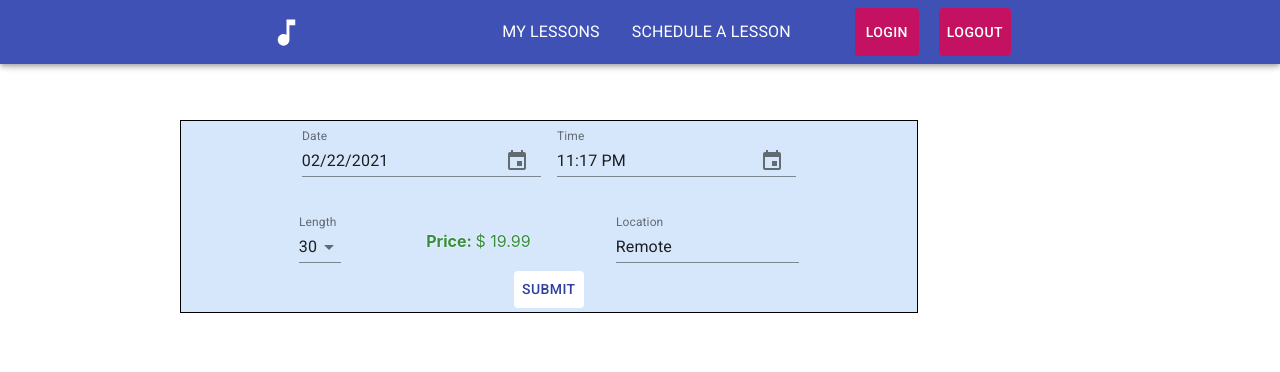
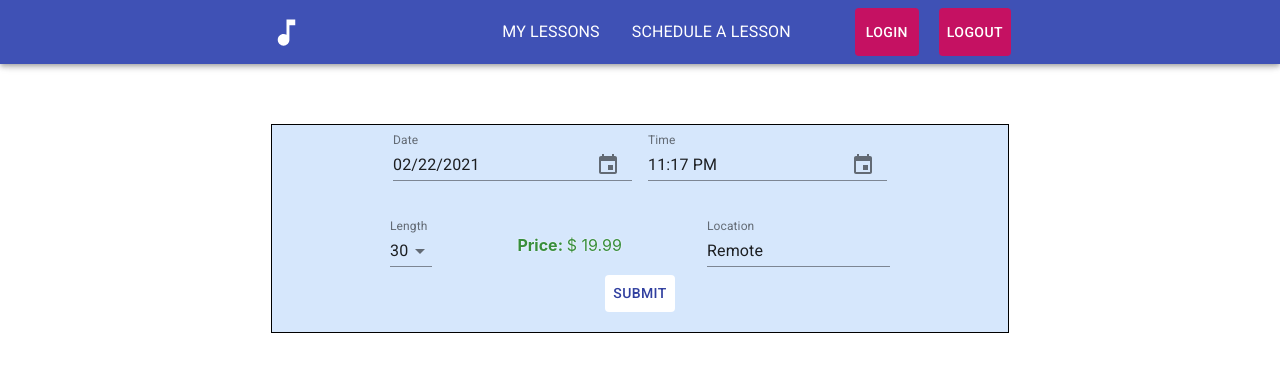
Before and after one commit to CobyPear/music-lesson-scheduler, a React (Create React App) app in the folder client/: page /schedulelesson in a window 1280 px wide. Shown: the top 372 px of the page. Built offline with nearby package versions, Linux system fonts and the light colour scheme; sample sign-in values are in the browser's storage.

Commit message:
updated ScheduleLesson form style

```diff
--- a/client/src/App.jsx
+++ b/client/src/App.jsx
@@ -8,11 +8,11 @@ import Home from './screens/Home'
 import { ScheduleLesson } from './screens/ScheduleLesson'
 
 
-function App() {
+function App(props) {
   return (
     <>
     <Router>
-      <Header />
+      <Header history={props.history} />
       <Route path='/' exact component={Welcome} />
       <Route path='/login' component={Login} />
       <Route path='/signup' component={SignUp} />
--- a/client/src/screens/Home.jsx
+++ b/client/src/screens/Home.jsx
@@ -112,7 +112,7 @@ const Home = ({ history }) => {
     return (
         <div className={classes.root}>
             <div className='row'>
-                <h1>Welcome {userInfo && userInfo.name}</h1>
+                <h1>Welcome, {userInfo && userInfo.name}!</h1>
             </div>
             {flatLessons?.length > 0 ?
                 (
--- a/client/src/screens/ScheduleLesson.jsx
+++ b/client/src/screens/ScheduleLesson.jsx
@@ -6,6 +6,7 @@ import Button from '@material-ui/core/Button'
 import Grid from '@material-ui/core/Grid'
 import CircularProgress from '@material-ui/core/CircularProgress'
 import { Select, FormControl, MenuItem, TextField, InputLabel, Container } from '@material-ui/core'
+
 
 import 'date-fns'
 import DateFnsUtils from '@date-io/date-fns'
@@ -20,14 +21,15 @@ import {
 const useStyles = makeStyles(theme => ({
     root: {
         flexGrow: 1,
-        // flexDirection: 'row',
-        position: 'relative',
-        top: 100,
+        display: 'flex',
         border: 'solid black 1px',
-        backgroundColor: 'rgba(120, 175, 245, 0.3)'
+        backgroundColor: 'rgba(120, 175, 245, 0.3)',
+        marginTop: 100,
+        justifyContent: 'center'
     },
     form: {
         flexGrow: 1,
+        justifySelf: 'center',
         display: 'flex',
         width: '80%', // Fix IE 11 issue.
         marginTop: theme.spacing(3),
@@ -45,6 +47,12 @@ const useStyles = makeStyles(theme => ({
         justifyContent: 'space-between',
         width: '500px'
     },
+    flexMobile: {
+        display: 'flex',
+        flexDirection: 'column',
+        marginBottom: '2rem',
+        width: '85%'
+    },
     topRow: {
         marginBottom: '30px'
     },
@@ -55,8 +63,8 @@ const useStyles = makeStyles(theme => ({
     submitBtn: {
         color: theme.palette.primary.dark,
         backgroundColor: 'white',
-    }
-
+        marginBottom: '1rem',
+    },
 }))
 
 export const MaterialUIPickers = ({ selectedDate, handleDateChange, classes }) => {
@@ -92,6 +100,7 @@ export const MaterialUIPickers = ({ selectedDate, handleDateChange, classes }) =
 }
 
 export const ScheduleLesson = ({ history }) => {
+    console.log(window.visualViewport)
     const classes = useStyles()
     const [selectedDate, setSelectedDate] = useState(new Date());
     const [lessonLength, setLessonLength] = useState(30)
@@ -141,7 +150,7 @@ export const ScheduleLesson = ({ history }) => {
 
     }
     return (
-        <Container component="main" maxWidth="md">
+        <Container component="main" maxWidth="md" className={classes.container}>
             <form className={classes.form} onSubmit={submitHandler}>
                 <Grid className={classes.root} container justify='center' spacing={1}>
                     <MaterialUIPickers
@@ -149,7 +158,7 @@ export const ScheduleLesson = ({ history }) => {
                         handleDateChange={handleDateChange}
                         classes={classes}
                     />
-                    <div className={classes.flex}>
+                    <div className={window.visualViewport.width > 400 ? classes.flex : classes.flexMobile}>
                         <FormControl>
                             <InputLabel
                                 id='lesson-length-select-label'>
```
Also changed, not shown: client/src/images/music-lessons-logo.png (deleted).
